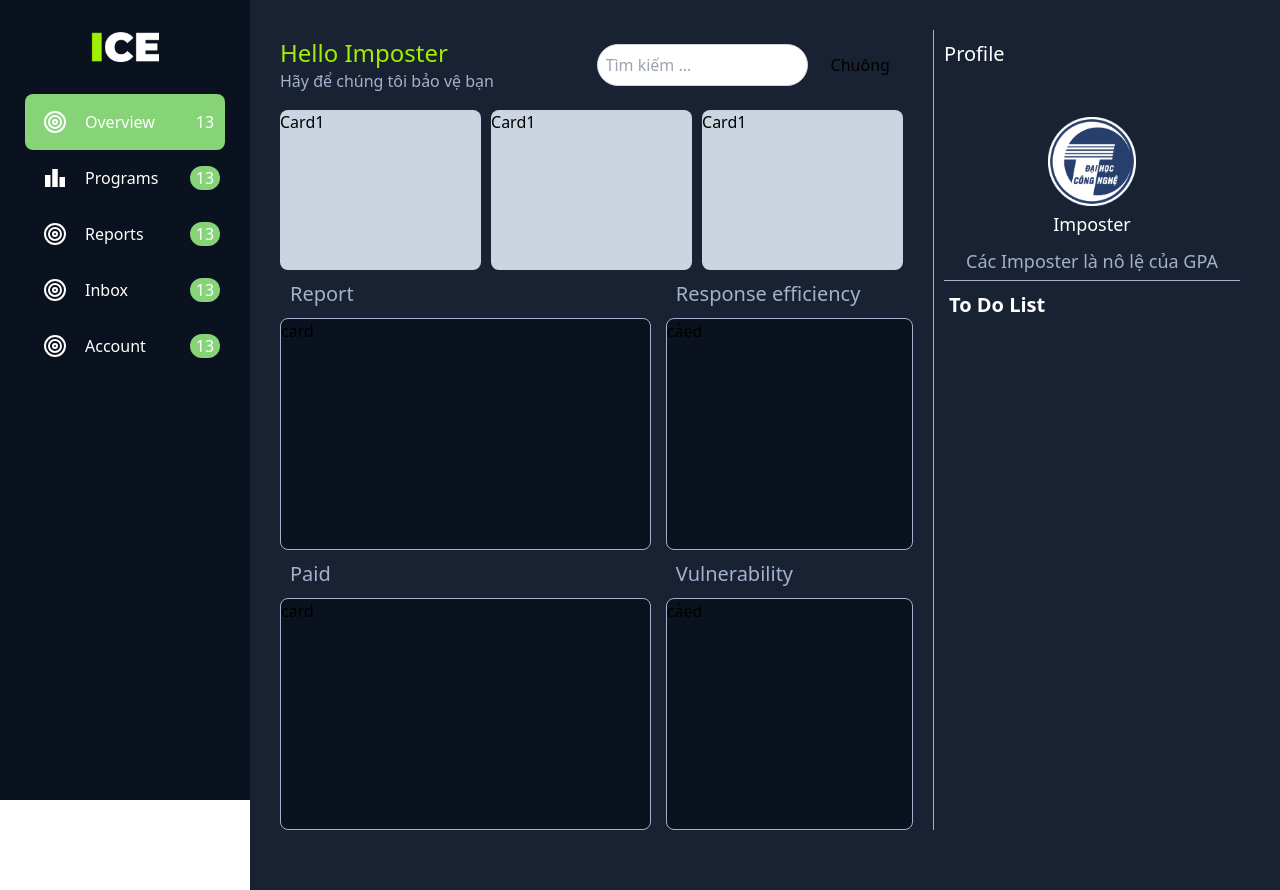
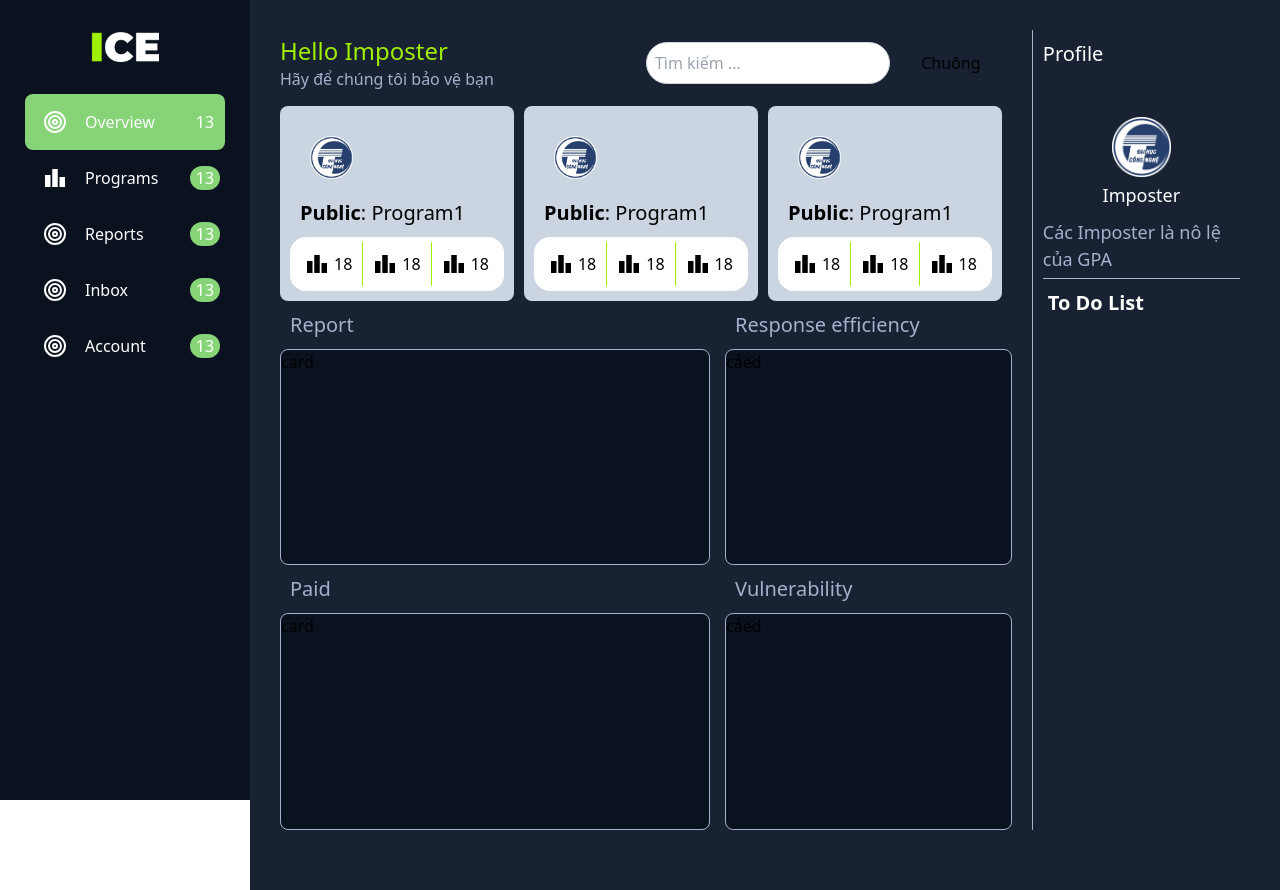
Before and after one commit to dinh-namle/ICE-INT3306-8, a React (Vite) app: page /partner/overview in a window 1280 px wide. Built offline with nearby package versions, Linux system fonts and the light colour scheme.

Commit message:
update partner overview

```diff
--- a/src/pages/Partner/PartnerOverview.tsx
+++ b/src/pages/Partner/PartnerOverview.tsx
@@ -1,11 +1,53 @@
 import { useState } from 'react';
-import { useNavigate } from 'react-router-dom';
+import { Link, useNavigate } from 'react-router-dom';
 import { PartnerSearch } from '../../components';
+import { MdLeaderboard } from 'react-icons/md';
+
+interface ProgramCardsProps {
+    avt: string;
+    programState: string;
+    programName: string;
+}
+
+const ProgramCards: React.FC<ProgramCardsProps> = ({avt, programState, programName}) => {
+    return (
+        <div className="basis-1/3 bg-slate-300 mr-[10px] rounded-lg flex flex-col p-[10px]">
+            <div className="basis-[50%] w-[20%] mt-[20px] ml-[20px] mb-[10px]"><img src={avt} alt="" /></div>
+            <div className="basis-[40%] p-[10px]">
+                <span className="text-black text-xl"> <b>{programState}</b>: {programName}</span>
+            </div>
+            <div className="basis-[10%] bg-white flex flex-row rounded-2xl p-[5px]">
+                <Link className={`basis-1/3 w-full flex items-center border-r-[0.1px] border-main2-1`} to={"#"}>
+                    <div className="flex justify-center p-[10px] w-full">
+                        <MdLeaderboard className="fill-black size-6 mr-[5px]" />
+                        <span>18</span>
+                    </div>
+                </Link>
+                <Link className={`basis-1/3 w-full flex items-center border-r-[0.1px] border-main2-1`} to={"#"}>
+                    <div className="flex justify-center p-[10px] w-full">
+                        <MdLeaderboard className="fill-black size-6 mr-[5px]" />
+                        <span>18</span>
+                    </div>
+                </Link>
+                <Link className={`basis-1/3 w-full flex items-center`} to={"#"}>
+                    <div className="flex justify-center p-[10px] w-full">
+                        <MdLeaderboard className="fill-black size-6 mr-[5px]" />
+                        <span>18</span>
+                    </div>
+                </Link>
+            </div>
+        </div>
+    );
+}
 
 const PartnerOverview: React.FC = () => {
     const navigate = useNavigate();
     const [searchTerm1, setSearchTerm1] = useState<string>('');
     const userName = "Imposter";
+
+    const avt = "/Logo_UET.png";
+    const programState = "Public";
+    const programName = "Program1";
 
     const handleSearchChange1 = (e: React.ChangeEvent<HTMLInputElement>) => {
         setSearchTerm1(e.target.value);
@@ -29,9 +71,9 @@ const PartnerOverview: React.FC = () => {
                 </div>
 
                 <div className="basis-[20%] flex flex-row w-full">
-                    <div className="basis-1/3 bg-slate-300 mr-[10px] rounded-lg">Card1</div>
-                    <div className="basis-1/3 bg-slate-300 mr-[10px] rounded-lg">Card1</div>
-                    <div className="basis-1/3 bg-slate-300 mr-[10px] rounded-lg">Card1</div>
+                    <ProgramCards avt={avt} programState={programState} programName={programName}/>
+                    <ProgramCards avt={avt} programState={programState} programName={programName}/>
+                    <ProgramCards avt={avt} programState={programState} programName={programName}/>
                 </div>
 
                 <div className="basis-[35%] flex flex-row w-full">
```
